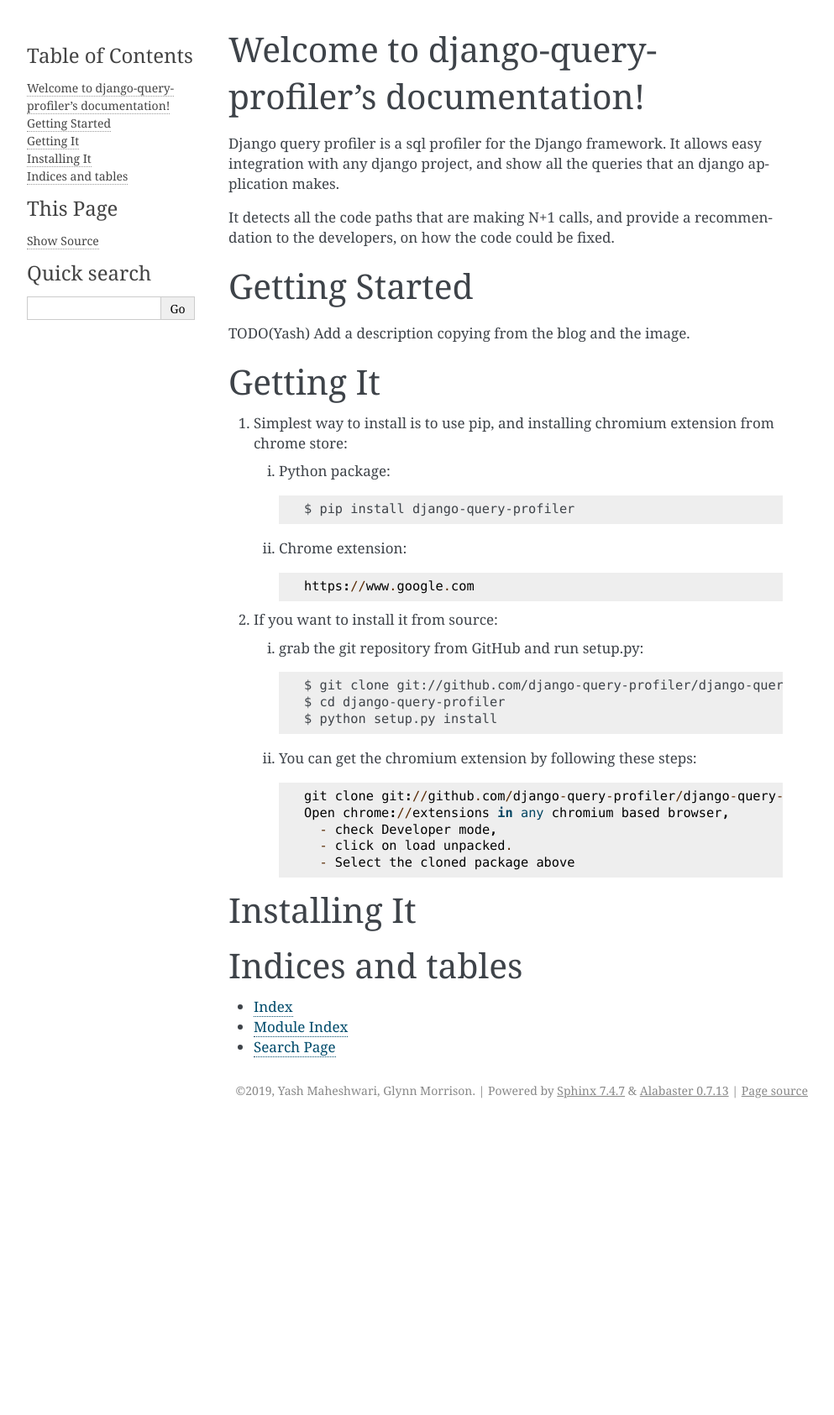
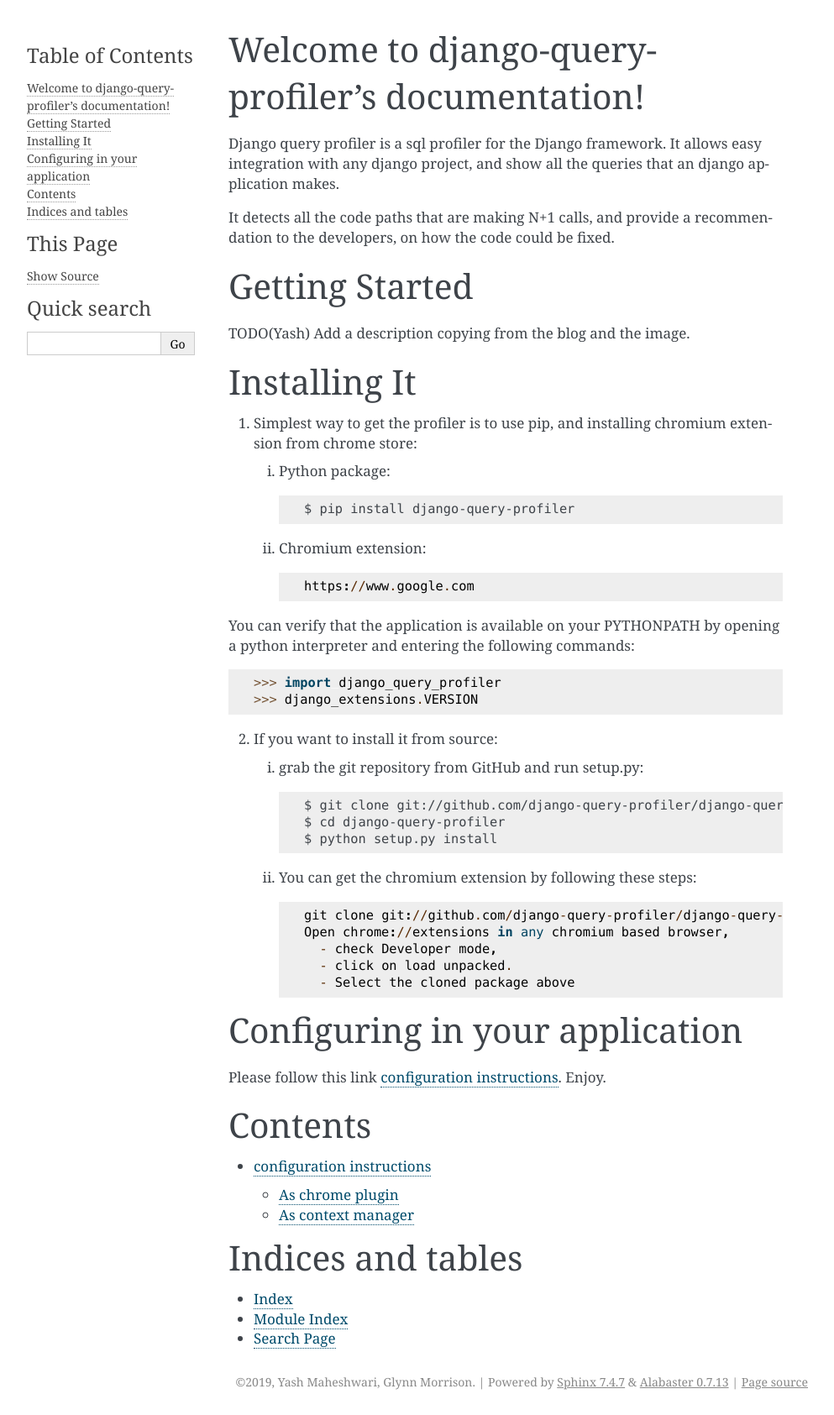
Before and after one commit to django-query-profiler/django-query-profiler, a Sphinx documentation site: the page built from docs/source/index.rst, in a window 1280 px wide. Shown: the whole page at 84% size, without its empty margins (148-1141 px from the left). Built offline with Sphinx 7.4.7, drawn with Linux system fonts in a browser that asks for light colours; before the commit the page ends 1338 px from its top, so only the background shows below that.

Commit message:
[Docs] Configuration instructions doc looks good

```diff
--- a/django_query_profiler/__init__.py
+++ b/django_query_profiler/__init__.py
@@ -0,0 +1 @@
+VERSION = (0, 0, 1)
--- /dev/null
+++ b/docs/source/configuration_instructions.rst
@@ -0,0 +1,70 @@
+configuration instructions
+==========================
+
+:synopsis: configuring django-query-profiler
+
+
+As chrome plugin
+^^^^^^^^^^^^^^^^
+The only places where you will need to change in your application are the settings.py and urls.py file.
+See this `example github project
+<https://github.com/django-query-profiler/django-query-profiler-sample-app/commit/25bfb877a59ac39f107d2dc5b5e75236087ea99d>`_ on how to configure this in your application
+
+**settings.py**::
+
+      from django_query_profiler.settings import *
+
+      INSTALLED_APPS = (
+          ...
+          'django_query_profiler',
+          ...
+      )
+
+      MIDDLEWARE = (
+          ...
+           # Request and all middleware that come after our middleware, would be profiled
+          'django_query_profiler.client.middleware.QueryProfilerMiddleware',
+          ...
+      )
+
+      DATABASES = (
+          ...
+          # Adding django_query_profiler as a prefix to your ENGINE setting
+          # Assuming old ENGINE was "django.db.backends.sqlite3", this would be the new one
+          "ENGINE": "django_query_profiler.django.db.backends.sqlite3",
+      )
+
+**urls.py**::
+
+      # Add this line to existing urls.py
+      path('django_query_profiler/', include('django_query_profiler.client.urls'))
+
+
+As context manager
+^^^^^^^^^^^^^^^^^^
+
+This is helpful if you want to test things out on a command line - it requires only one change to settings.py
+
+**settings.py**::
+
+      from django_query_profiler.settings import *
+
+      DATABASES = (
+          ...
+          # Adding django_query_profiler as a prefix to your ENGINE setting
+          # Assuming old ENGINE was "django.db.backends.sqlite3", this would be the new one
+          "ENGINE": "django_query_profiler.django.db.backends.sqlite3",
+      )
+
+**your application or on command line**::
+
+      from django_query_profiler.client.context_manager import QueryProfiler
+      from django_query_profiler.query_signature import QueryProfilerLevel, QuerySignatureAnalyzeResult
+
+      with QueryProfiler(QueryProfilerLevel.QUERY_SIGNATURE) as query_profiler:
+        # Your application code
+        pizza = Pizza.objects.select_related('toppings').filter(is_vegetarian=False).first()
+        str(pizza.toppings_of_best_pizza_serving_restaurants())
+
+      print(query_profiler.query_profiled_data)
+      print(query_profiler.query_profiled_data.query_signature_to_query_signature_statistics)
--- a/docs/source/index.rst
+++ b/docs/source/index.rst
@@ -17,18 +17,23 @@
 
 TODO(Yash) Add a description copying from the blog and the image.
 
-Getting It
-==========
+Installing It
+=============
 
-1. Simplest way to install is to use pip, and installing chromium extension from chrome store:
+1. Simplest way to get the profiler is to use pip, and installing chromium extension from chrome store:
 
   i. Python package::
 
       $ pip install django-query-profiler
 
-  ii. Chrome extension::
+  ii. Chromium extension::
 
         https://www.google.com
+
+You can verify that the application is available on your PYTHONPATH by opening a python interpreter and entering the following commands::
+
+  >>> import django_query_profiler
+  >>> django_extensions.VERSION
 
 2. If you want to install it from source:
 
@@ -46,14 +51,19 @@
          - click on load unpacked.
          - Select the cloned package above
 
-Installing It
-=============
+Configuring in your application
+===============================
+
+Please follow this link :doc:`configuration_instructions`. Enjoy.
 
 
+Contents
+========
 
 .. toctree::
-   :maxdepth: 2
-   :caption: Contents:
+   :maxdepth: 3
+
+   configuration_instructions
 
 
 
```
Also changed, not shown: 1 other file.
